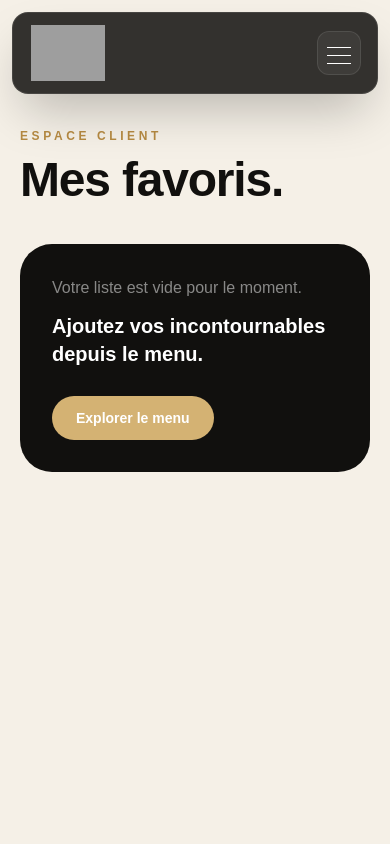
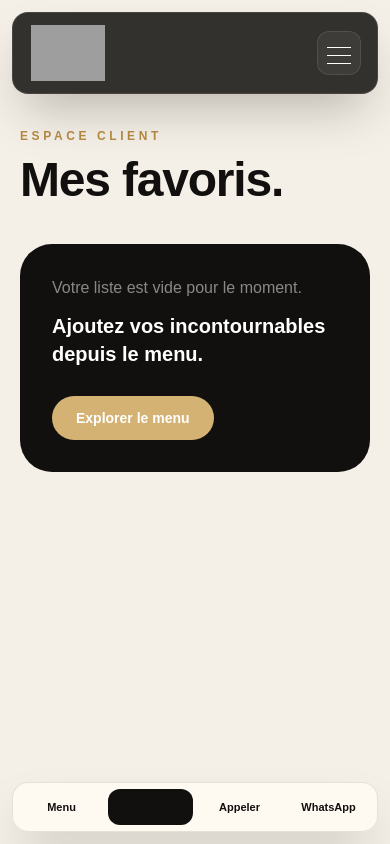
Before and after one commit to mountaga-tall/lashish-nouveau, a Next.js app: page /favoris in a window 390 px wide. Shown: the top 844 px of the page. Built offline with nearby package versions, Linux system fonts and the light colour scheme; grey boxes are pictures that could not be loaded.

Commit message:
V2: mount mobile quick actions globally

```diff
--- a/app/layout.tsx
+++ b/app/layout.tsx
@@ -6,6 +6,7 @@ import { FavoriteProvider } from "../components/favorite-store";
 import SiteFooter from "../components/site-footer";
 import Breadcrumbs from "../components/breadcrumbs";
 import PwaRegister from "../components/pwa-register";
+import MobileBar from "../components/mobile-bar";
 
 export const metadata: Metadata = {
   metadataBase: new URL("https://menushish.ci"),
@@ -49,6 +50,7 @@ export default function RootLayout({ children }: Readonly<{ children: React.Reac
             {children}
             <SiteFooter />
             <PwaRegister />
+            <MobileBar />
           </CartProvider>
         </FavoriteProvider>
       </body>
```
